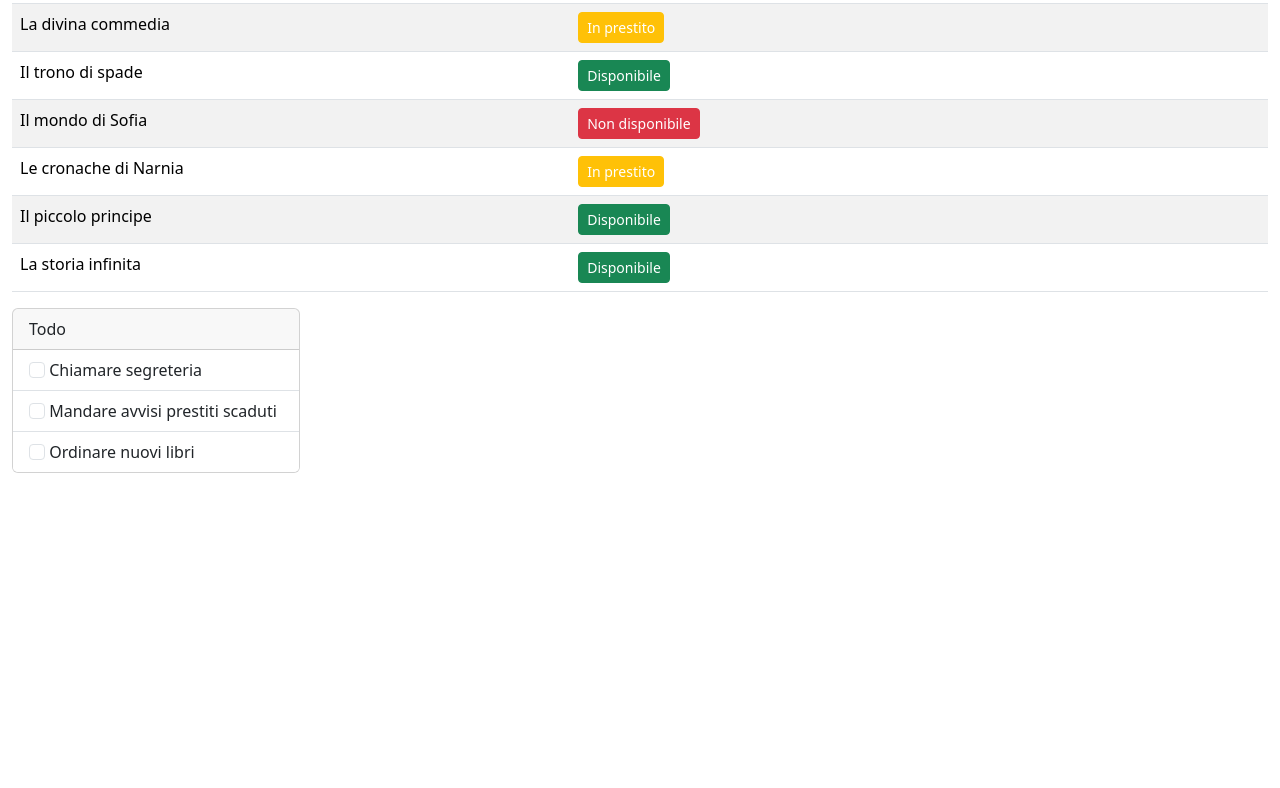
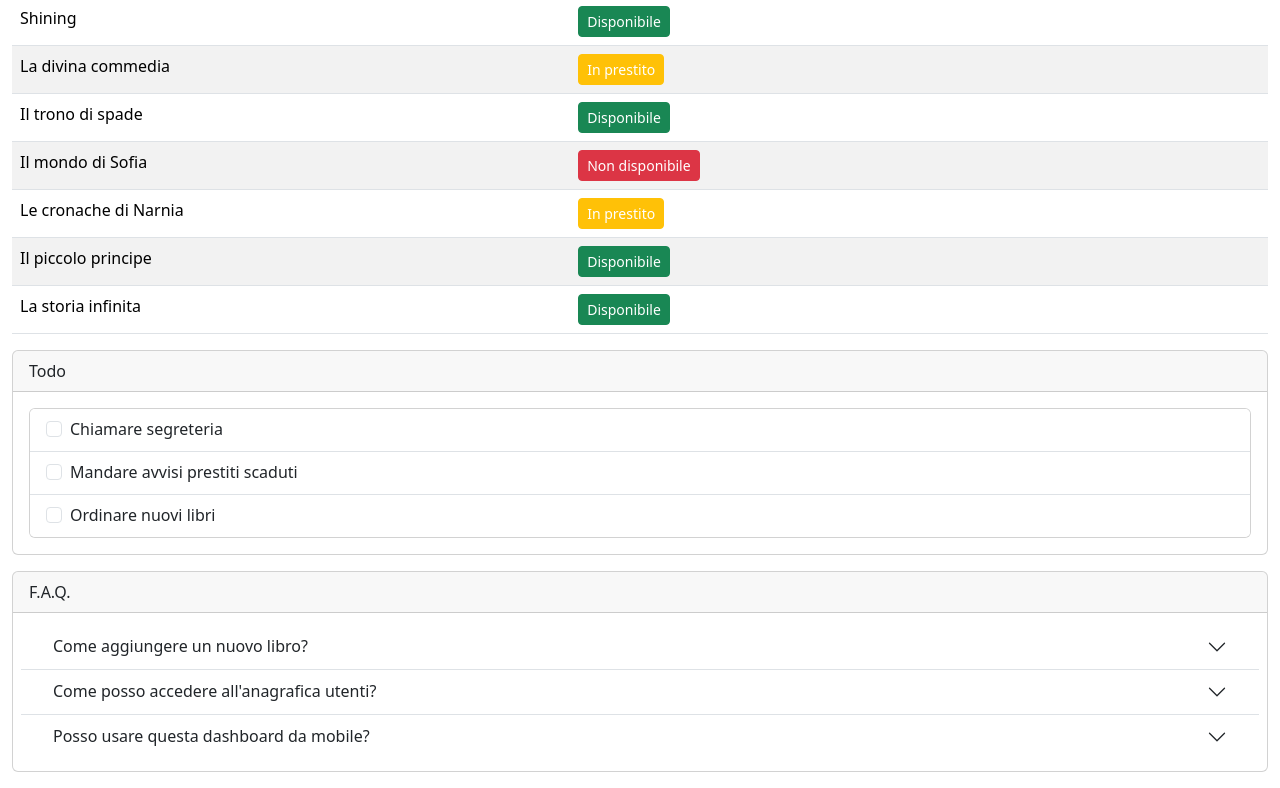
Before and after one commit to vanessabusato9/html-css-bootstrap-dashboard, a plain HTML site: page index.html in a window 1280 px wide. Shown: the part 521-1309 px from the top of the page. Before the commit the page ends 994 px from the top, so only its background shows below. Drawn offline with nearby package versions, Linux system fonts and the light colour scheme.

Commit message:
aggiunto cards e padding sotto l'intestazione

```diff
--- a/index.html
+++ b/index.html
@@ -12,7 +12,7 @@
 
 <body>
     <!--Intestazione-->
-    <header>
+    <header class="m-4">
         <div class="container-fluid bg-dark">
             <div class="row">
                 <div class="col-6">
@@ -114,27 +114,114 @@
                     </tr>
                 </tbody>
             </table>
-            <div class="card" style="width: 18rem;">
+            <div class="card col-12 mb-3">
                 <div class="card-header">
                     Todo
                 </div>
+                <div class="card-body">
+                    <!-- Card Figlia -->
+                    <div class="card">
                         <ul class="list-group list-group-flush">
                             <li class="list-group-item">
+                                <div class="form-check">
                                     <input class="form-check-input" type="checkbox" value="" id="flexCheckDefault">
-                        <label class="form-check-label" for="flexCheckDefault">Chiamare segreteria</label>
+                                    <label class="form-check-label" for="flexCheckDefault">
+                                        Chiamare segreteria
+                                    </label>
+                                </div>
                             </li>
                             <li class="list-group-item">
+                                <div class="form-check">
                                     <input class="form-check-input" type="checkbox" value="" id="flexCheckDefault">
-                        <label class="form-check-label" for="flexCheckDefault">Mandare avvisi prestiti scaduti</label>
+                                    <label class="form-check-label" for="flexCheckDefault">
+                                        Mandare avvisi prestiti scaduti
+                                    </label>
+                                </div>
                             </li>
                             <li class="list-group-item">
+                                <div class="form-check">
                                     <input class="form-check-input" type="checkbox" value="" id="flexCheckDefault">
-                        <label class="form-check-label" for="flexCheckDefault">Ordinare nuovi libri</label>
+                                    <label class="form-check-label" for="flexCheckDefault">
+                                        Ordinare nuovi libri
+                                    </label>
+                                </div>
                             </li>
                         </ul>
                     </div>
+                </div>
+            </div>
+            <div class="d-flex justify-content-center">
+                <div class="card col-12 mb-3">
+                    <div class="card-header">
+                        F.A.Q.
+                    </div>
 
+                    <ul class="list-group list-group-flush p-2">
+
+                        <!-- Riga 1 con Accordion senza bordi -->
+                        <li class="list-group-item pt-2 pb-1">
+                            <div class="accordion" id="accordion1">
+                                <div class="accordion-item border-0">
+                                    <h2 class="accordion-header">
+                                        <button class="accordion-button collapsed px-3 py-2 shadow-none bg-transparent"
+                                            type="button" data-bs-toggle="collapse" data-bs-target="#collapse1"
+                                            aria-expanded="false" aria-controls="collapse1">
+                                            Come aggiungere un nuovo libro?
+                                        </button>
+                                    </h2>
+                                    <div id="collapse1" class="accordion-collapse collapse"
+                                        data-bs-parent="#accordion1">
+                                        <div class="accordion-body px-3 py-2">
+                                        </div>
+                                    </div>
+                                </div>
+                            </div>
+                        </li>
+
+                        <!-- Riga 2 -->
+                        <li class="list-group-item pt-1 pb-1">
+                            <div class="accordion" id="accordion2">
+                                <div class="accordion-item border-0">
+                                    <h2 class="accordion-header">
+                                        <button class="accordion-button collapsed px-3 py-2 shadow-none bg-transparent"
+                                            type="button" data-bs-toggle="collapse" data-bs-target="#collapse2"
+                                            aria-expanded="false" aria-controls="collapse2">
+                                            Come posso accedere all'anagrafica utenti?
+                                        </button>
+                                    </h2>
+                                    <div id="collapse2" class="accordion-collapse collapse"
+                                        data-bs-parent="#accordion2">
+                                        <div class="accordion-body px-3 py-2">
+                                        </div>
+                                    </div>
+                                </div>
+                            </div>
+                        </li>
+
+                        <!-- Riga 3 -->
+                        <li class="list-group-item pt-1 pb-2">
+                            <div class="accordion" id="accordion3">
+                                <div class="accordion-item border-0">
+                                    <h2 class="accordion-header">
+                                        <button class="accordion-button collapsed px-3 py-2 shadow-none bg-transparent"
+                                            type="button" data-bs-toggle="collapse" data-bs-target="#collapse3"
+                                            aria-expanded="false" aria-controls="collapse3">
+                                            Posso usare questa dashboard da mobile?
+                                        </button>
+                                    </h2>
+                                    <div id="collapse3" class="accordion-collapse collapse"
+                                        data-bs-parent="#accordion3">
+                                        <div class="accordion-body px-3 py-2">
+                                        </div>
+                                    </div>
+                                </div>
+                            </div>
+                        </li>
+                    </ul>
+                </div>
+            </div>
     </main>
+    <script src="https://cdn.jsdelivr.net/npm/bootstrap@5.3.2/dist/js/bootstrap.bundle.min.js"></script>
 </body>
 
 </html>
```
Lines whose indentation alone changed are shown as unchanged.
